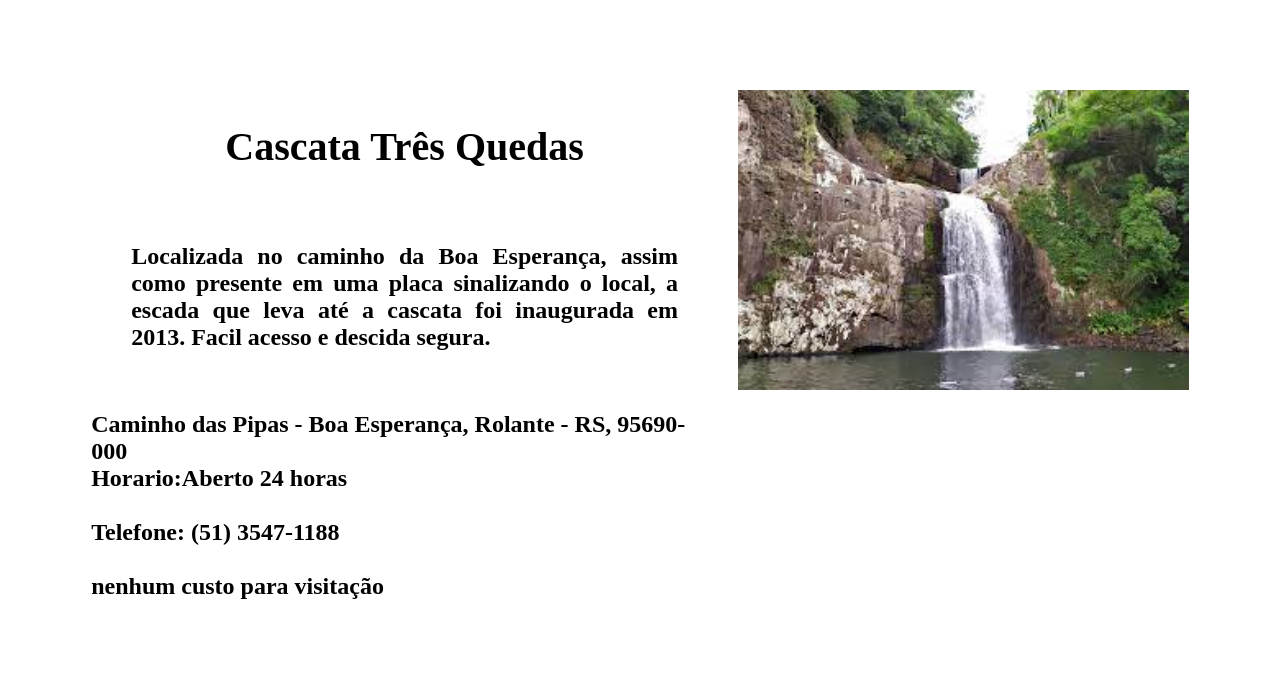
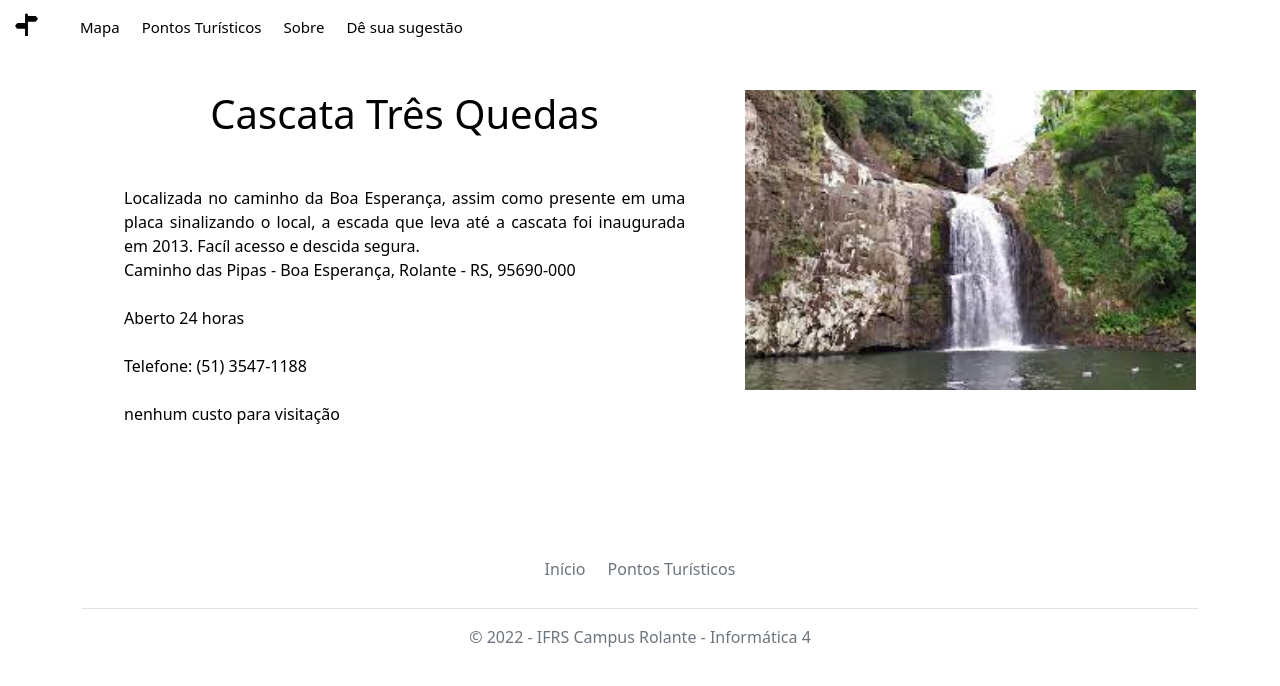
Before and after one commit to Jemuhlen/Site-de-turismo, a PHP site: page /pontos/tresquedas.php in a window 1280 px wide. Shown: the top 686 px of the page. Run offline with PHP 8.4, Linux system fonts and the light colour scheme; data that the repository does not hold is empty; some libraries are stand-ins or nearby versions.

Commit message:
Update tresquedas.php

```diff
--- a/pontos/tresquedas.php
+++ b/pontos/tresquedas.php
@@ -12,24 +12,82 @@ $conn = mysqli_connect("127.0.0.1", "root", "", "atracoes");
       ?>
 
 
-<link rel="stylesheet" type="text/css" href="../css/pontos.css">
-	<body>
+<!DOCTYPE html>
+<html lang="pt-br">
+<head>
+    <meta charset="UTF-8">
+    <meta http-equiv="X-UA-Compatible" content="IE=edge">
+    <meta name="viewport" content="width=device-width, initial-scale=1.0">
+    <!-- Required meta tags -->
+    <meta charset="utf-8">
+    <meta name="viewport" content="width=device-width, initial-scale=1, shrink-to-fit=no">
+    <!-- Bootstrap CSS -->
+    <link href="https://cdn.jsdelivr.net/npm/bootstrap@5.2.1/dist/css/bootstrap.min.css" rel="stylesheet" integrity="sha384-iYQeCzEYFbKjA/T2uDLTpkwGzCiq6soy8tYaI1GyVh/UjpbCx/TYkiZhlZB6+fzT" crossorigin="anonymous">
+    <!-- CSS -->
+    <script src="https://cdn.jsdelivr.net/npm/bootstrap@5.2.1/dist/js/bootstrap.bundle.min.js"></script>
+  <title>Turismo em Rolante</title>
+    <script type="text/javascript" src="../js/jquery.js"></script>
+    <link rel="stylesheet" href="css/swiper-bundle.min.css">
+    <link rel="stylesheet" type="text/css" href="../css/pontos.css">
+</head>
+
+<body>
+<header>
+    <div id="start">
+      <nav class="navbar fixed-top navbar-expand-lg">
+          <a class="navbar-brand active" href="#start"><svg xmlns="http://www.w3.org/2000/svg" width="23" height="23" fill="currentColor" class="bi bi-signpost-split-fill" viewBox="0 0 16 16"> <path d="M7 16h2V6h5a1 1 0 0 0 .8-.4l.975-1.3a.5.5 0 0 0 0-.6L14.8 2.4A1 1 0 0 0 14 2H9v-.586a1 1 0 0 0-2 0V7H2a1 1 0 0 0-.8.4L.225 8.7a.5.5 0 0 0 0 .6l.975 1.3a1 1 0 0 0 .8.4h5v5z"/></svg></a>
+
+
+          <button class="navbar-toggler" type="button" data-bs-toggle="collapse" data-bs-target="#navbarSupportedContent" aria-controls="navbarSupportedContent" aria-expanded="false" aria-label="Toggle navigation">
+              <span class="navbar-toggler-icon"></span>
+          </button>
+          <div class="collapse navbar-collapse" id="navbarSupportedContent">
+            <ul class="navbar-nav me-auto mb-2 mb-lg-0">
+              <li class="nav-item">
+                <a class="nav-link" href="#mapa">Mapa</a>
+              </li>
+              <li class="nav-item">
+                  <a class="nav-link" href="#pontos-turisticos">Pontos Turísticos</a>
+                </li>
+                <li class="nav-item">
+                  <a class="nav-link" href="#sobre">Sobre</a>
+                </li>
+                <li class="nav-item">
+                    <a class="nav-link" href="#sugestao">Dê sua sugestão</a>
+              </li>
+            </ul>
+          </div>
+      </nav>
+  </header>
+
+
 	   <main class="conteudo">
     <section class="conteudo-principal">
       <div class="conteudo-principal-escrito">
         <h1 class="conteudo-principal-escrito-titulo">Cascata Três Quedas</h1>
-        <h2 class="conteudo-principal-escrito-subtitulo">Localizada no caminho da Boa Esperança, assim como presente em uma placa sinalizando o local, a escada que leva até a cascata foi inaugurada em 2013. Facil acesso e descida segura.</h2>
-		<h2>Caminho das Pipas - Boa Esperança, Rolante - RS, 95690-000
-		<br>Horario:Aberto 24 horas</br>
-		<br>Telefone: (51) 3547-1188</br>
-		<br>nenhum custo para visitação</br>
-		</h2>
+        <p class="conteudo-principal-escrito-subtitulo">Localizada no caminho da Boa Esperança, assim como presente em uma placa sinalizando o local, a escada que leva até a cascata foi inaugurada em 2013. Facíl acesso e descida segura. <br>Caminho das Pipas - Boa Esperança, Rolante - RS, 95690-000<br>
+        <br>Aberto 24 horas</br>
+		    <br>Telefone: (51) 3547-1188</br>
+		    <br>nenhum custo para visitação</br></p>
+
       </div>
       <img class="conteudo-principal-img"src="../img/1669297432.jpeg" alt="Imagem do Bot">
     </section>
 
-
   </main>
 
+</body>
 
-</body>
+
+<footer class="py-3 my-4">
+    <div class="container">
+    <ul class="nav justify-content-center border-bottom pb-3 mb-3">
+      <li class="nav-item"><a href="#carouselExampleIndicators" class="nav-link px-2 text-muted">Início</a></li>
+      <li class="nav-item"><a href="#pontos-turisticos" class="nav-link px-2 text-muted">Pontos Turísticos</a></li>
+    </ul>
+    <p class="text-center text-muted">&copy; 2022 - IFRS Campus Rolante - Informática 4 </p>
+    </div>
+</footer>
+<script> src="js/swiper-bundle.min.js"</script>
+  <script> src="js/script.js"</script>
+  <script src="https://cdn.jsdelivr.net/npm/@popperjs/core@2.11.6/dist/umd/popper.min.js"></script>
```
